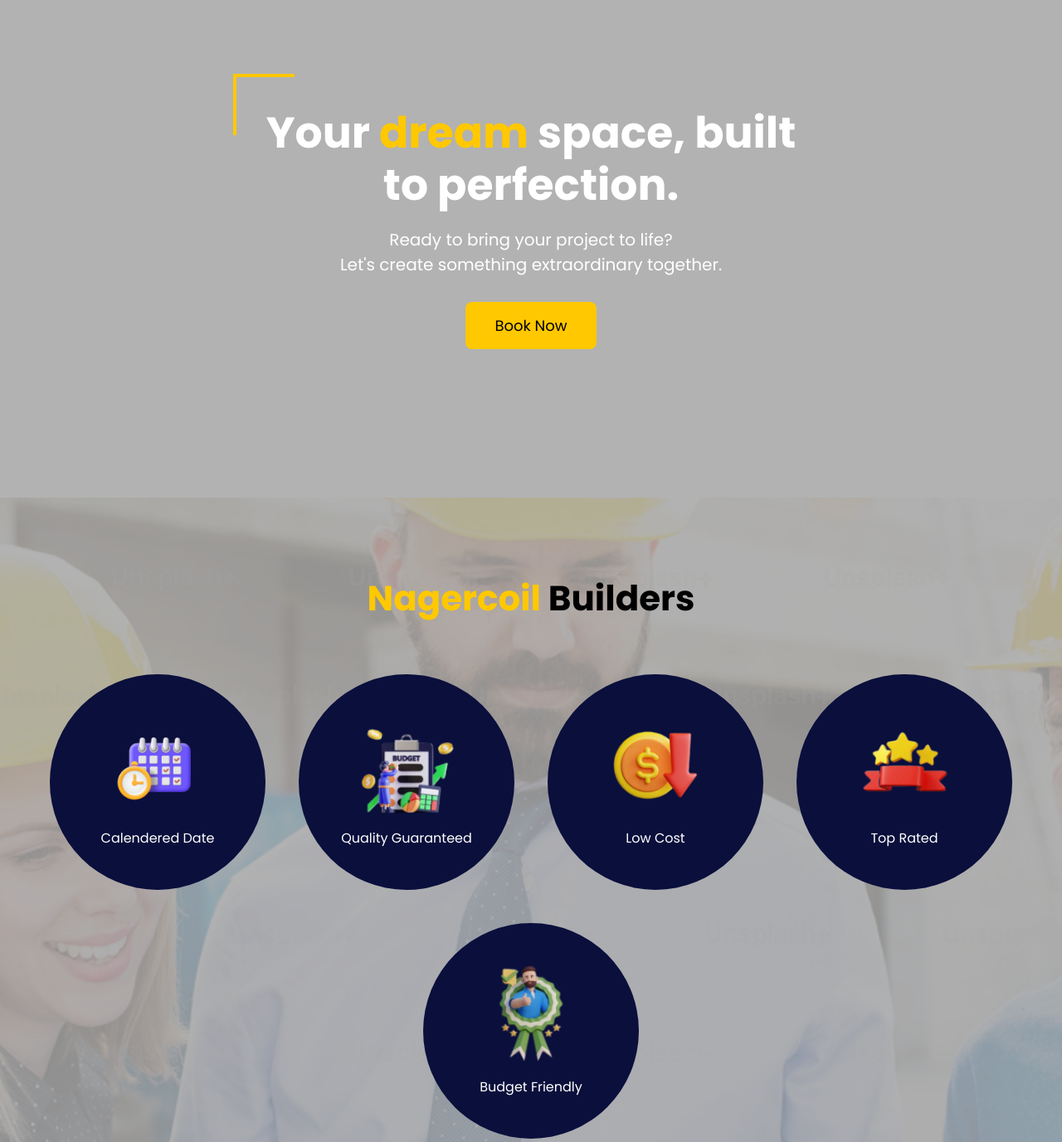
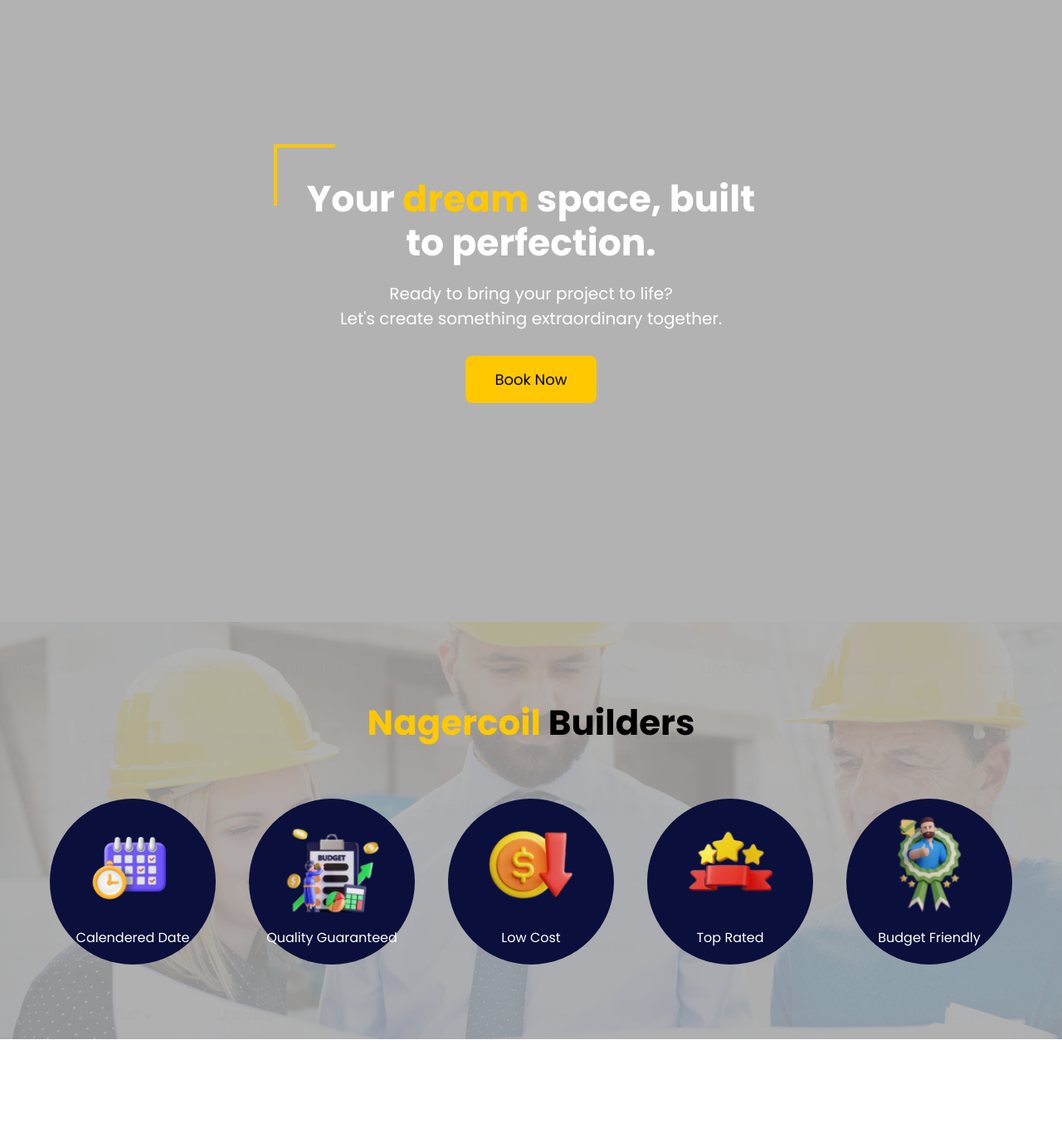
Before and after one commit to MasGideon/demo, a plain HTML site: page index.html in a window 1280 px wide. Shown: the part 180-1557 px from the top of the page at 83% size. After the commit the page ends 1433 px from the top, so only its background shows below. Drawn offline with Linux system fonts and the light colour scheme.

Commit message:
Update index.html

```diff
--- a/index.html
+++ b/index.html
@@ -65,7 +65,7 @@
 /* ================= BANNER ================= */
 
 .banner{
-    height:650px;
+    min-height:100vh;
     background:url('builders.png') center/cover no-repeat;
     display:flex;
     justify-content:center;
@@ -89,7 +89,7 @@
 }
 
 .bannercontent h1{
-    font-size:52px;
+    font-size:44px;
     font-weight:700;
     line-height:1.2;
     margin-bottom:20px;
@@ -175,13 +175,15 @@
     justify-content:center;
     gap:40px;
     flex-wrap:wrap;
+    max-width:1200px;
+    margin:0 auto;
 }
 
 /* Circle Card */
 
 .feature{
-    width:260px;
-    height:260px;
+    width:200px;
+    height:200px;
     background:#0a0f3c;
     border-radius:50%;
     display:flex;
```
